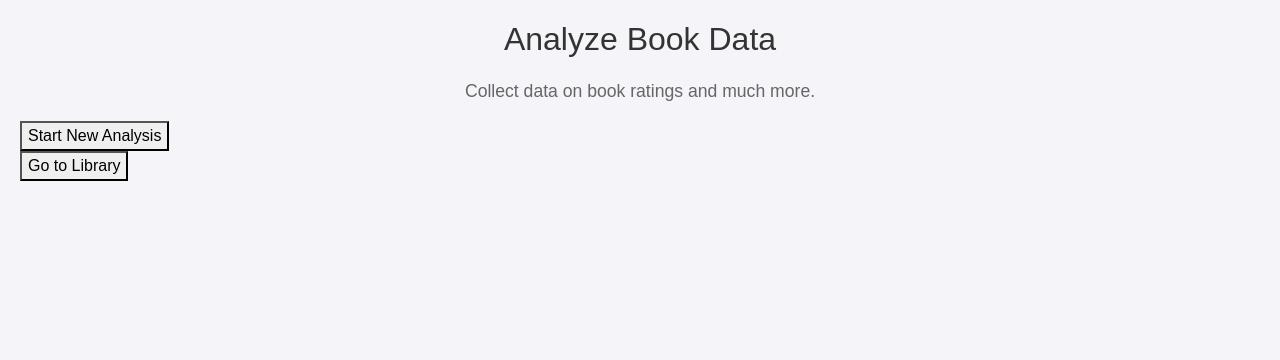
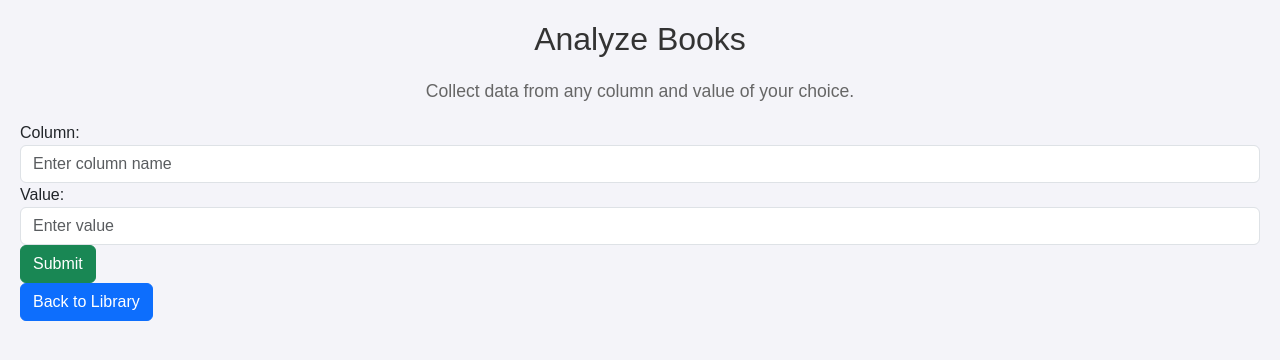
Before and after one commit to add0794/flask-sqlalchemy-library, a Flask app: page /analyze in a window 1280 px wide. Shown: the top 360 px of the page. Run offline with Flask 3, Linux system fonts and the light colour scheme.

```diff
--- a/templates/analyze.html
+++ b/templates/analyze.html
@@ -1,38 +1,42 @@
 {% extends "base.html" %}
 
-{% block title %}Analyze Library{% endblock %}
+{% block title %}Analyze Books{% endblock %}
 
 {% block content %}
 
-<!-- Flash Messages -->
+<h1>Analyze Books</h1>
+
+
+<p>Collect data from any column and value of your choice.</p>
+
+<!-- Form to submit column and value -->
+<form action="{{ url_for('analyze') }}" method="POST">
+    <label for="column">Column:</label>
+    <input type="text" id="column" name="column" placeholder="Enter column name" class="form-control" required>
+
+    <label for="value">Value:</label>
+    <input type="text" id="value" name="value" placeholder="Enter value" class="form-control" required>
+
+    <button type="submit" class="btn btn-success">Submit</button>
+</form>
+
+<!-- Flash messages -->
 {% with messages = get_flashed_messages(with_categories=true) %}
     {% if messages %}
         <div class="flashes">
             {% for category, message in messages %}
-                <div class="flash-message {{ category }}">{{ message }}</div>
+                <div class="alert alert-{{ category }}">{{ message }}</div>
             {% endfor %}
         </div>
     {% endif %}
 {% endwith %}
 
-<h1>Analyze Book Data</h1>
-
-<p>Collect data on book ratings and much more.</p>
-
+<!-- Display DataFrame as HTML table -->
 {% if df_html %}
     <h2>Analysis Results</h2>
-    <!-- Display DataFrame as HTML table -->
     <div>{{ df_html|safe }}</div>
 {% endif %}
 
-<!-- Button to start a new analysis -->
-<form method="POST" action="{{ url_for('analyze') }}" class="nav-link">
-    <button type="submit">Start New Analysis</button>
-</form>
-
-<!-- Button to go back to the library -->
-<form method="GET" action="{{ url_for('home') }}" class="nav-link">
-    <button type="submit">Go to Library</button>
-</form>
+<a href="{{ url_for('home') }}" class="btn btn-primary">Back to Library</a>
 
 {% endblock %}
```
